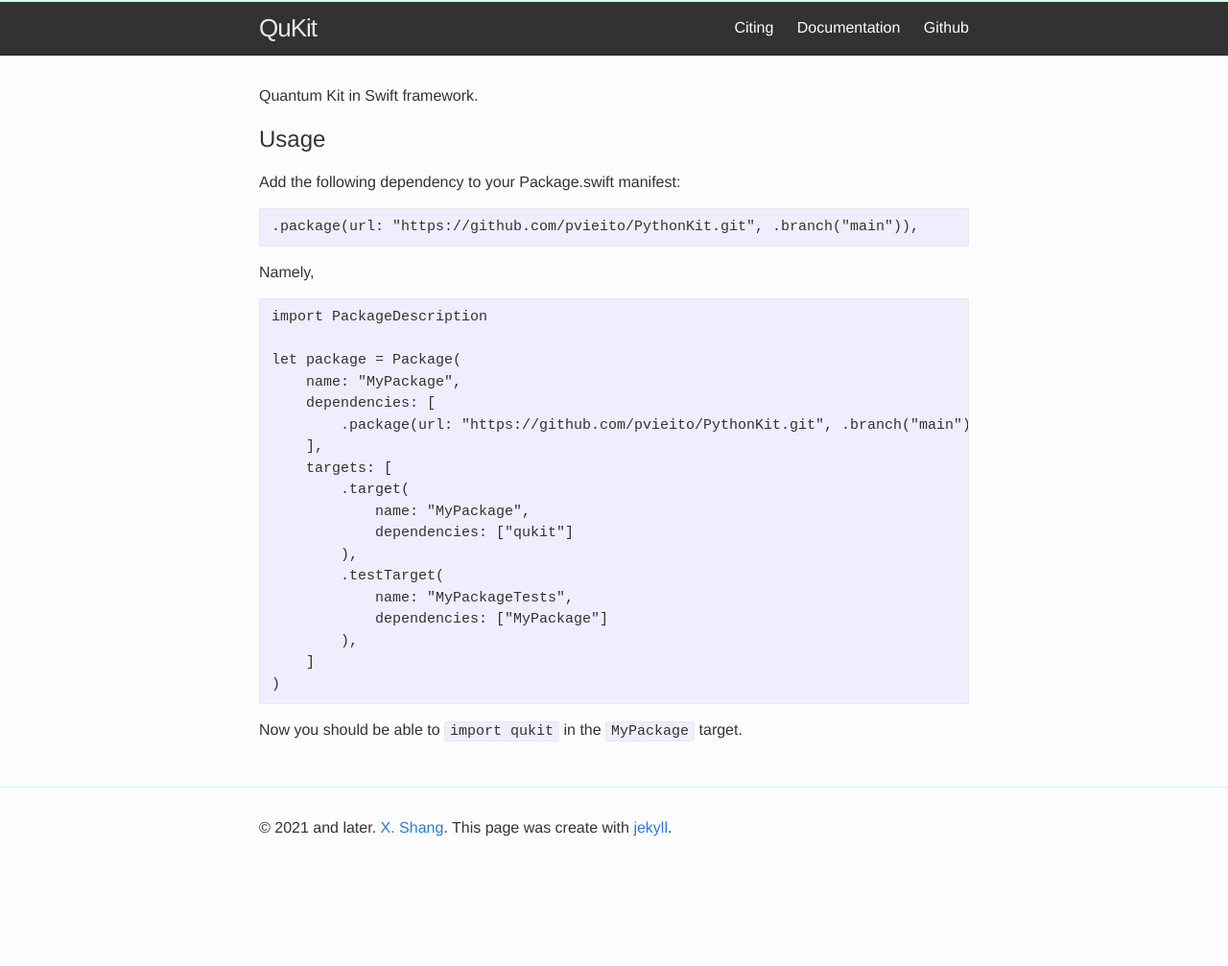
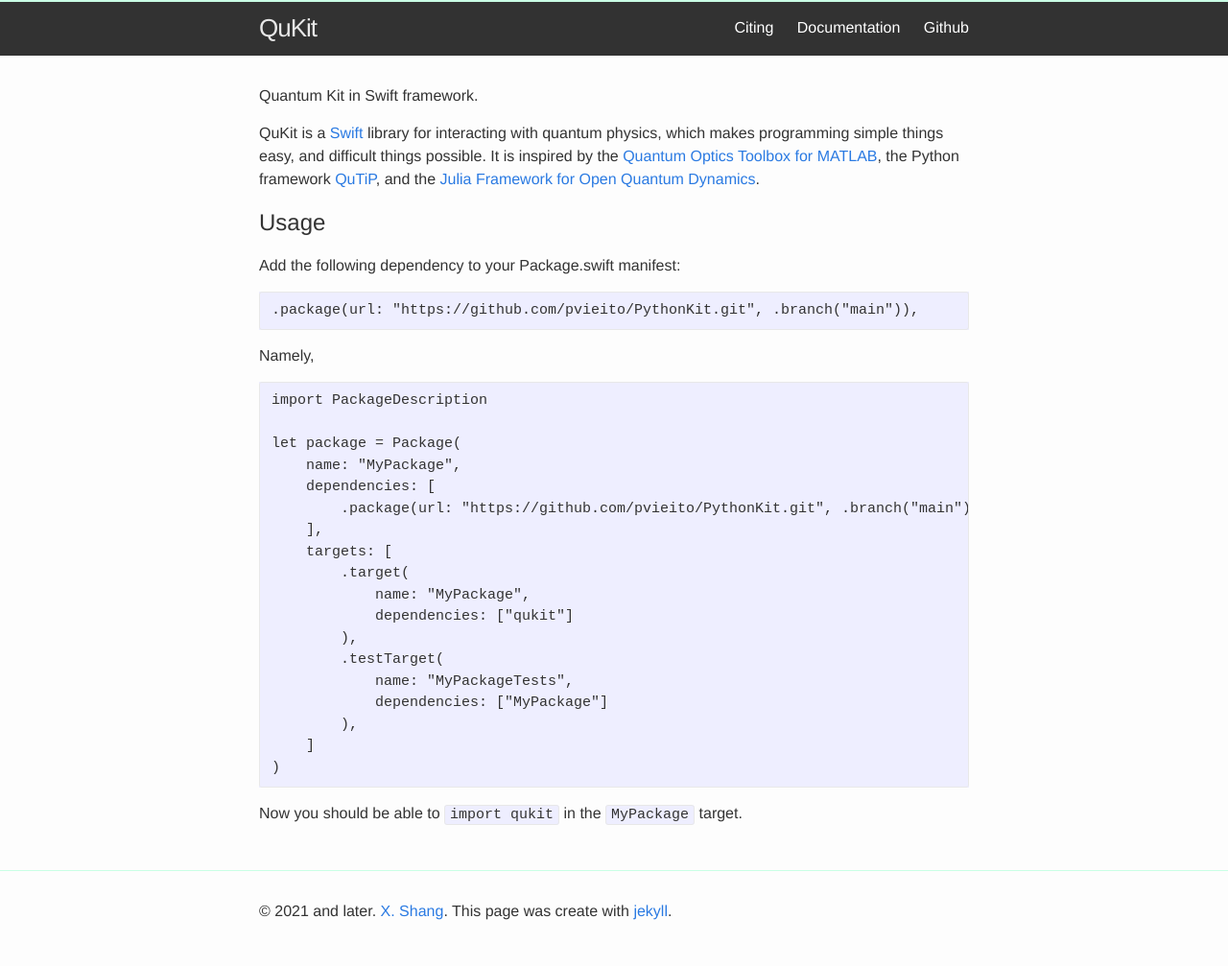
Before and after one commit to iqukit/iqukit.github.io, a Jekyll site: the page built from index.md, in a window 1280 px wide. Shown: the whole page at 96% size. Built offline with Jekyll 4.4.1, drawn with Linux system fonts in a browser that asks for light colours; before the commit the page ends 920 px from its top, so only the background shows below that.

Commit message:
added description

```diff
--- a/index.md
+++ b/index.md
@@ -3,6 +3,12 @@ layout: home
 ---
 
 Quantum Kit in Swift framework.
+
+QuKit is a [Swift](https://www.swift.org/) library for interacting with quantum physics,
+which makes programming simple things easy, and difficult things possible.
+It is inspired by the [Quantum Optics Toolbox for MATLAB](https://qo.phy.auckland.ac.nz/toolbox/),
+the Python framework [QuTiP](https://qutip.org/),
+and the [Julia Framework for Open Quantum Dynamics](https://qojulia.org/).
 
 ## Usage
 
```
